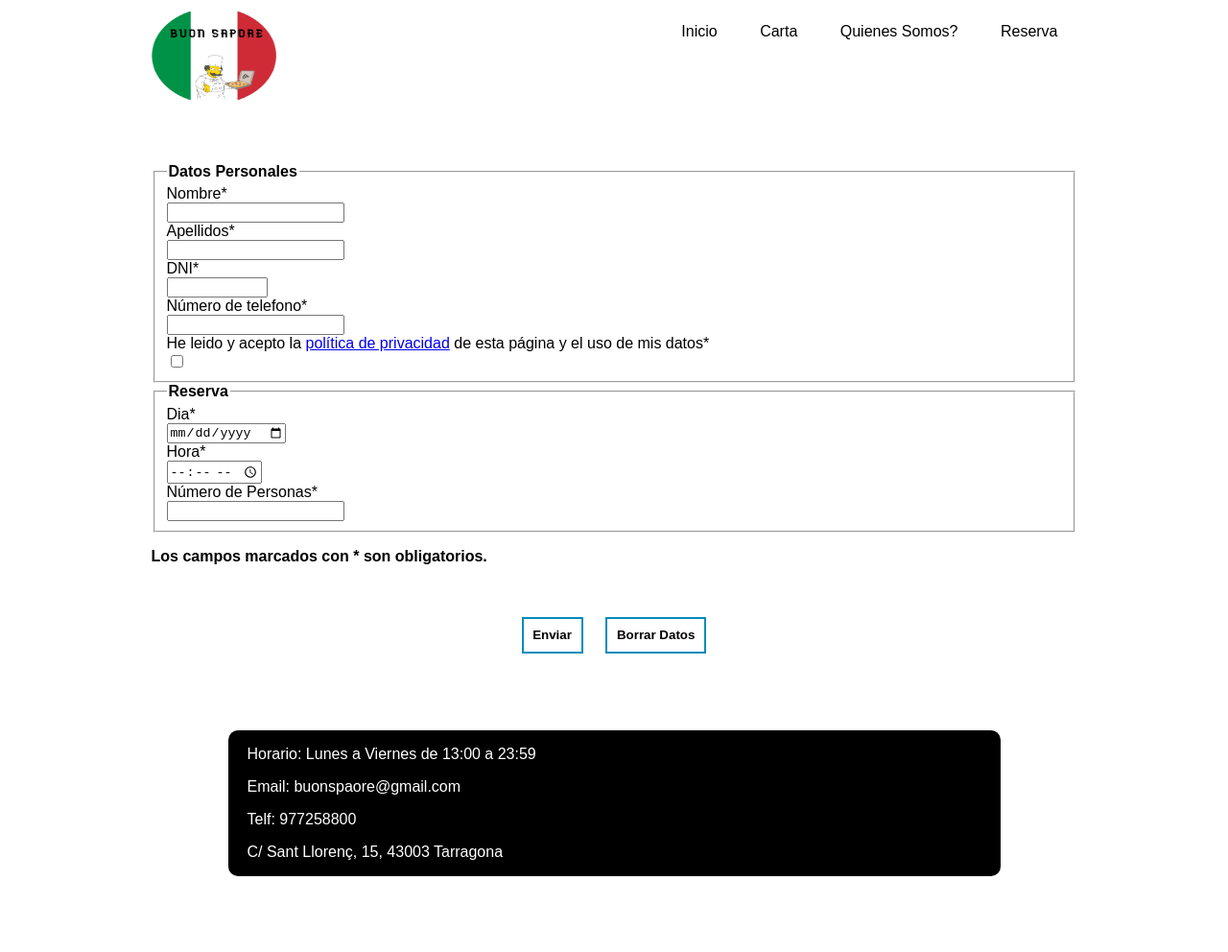
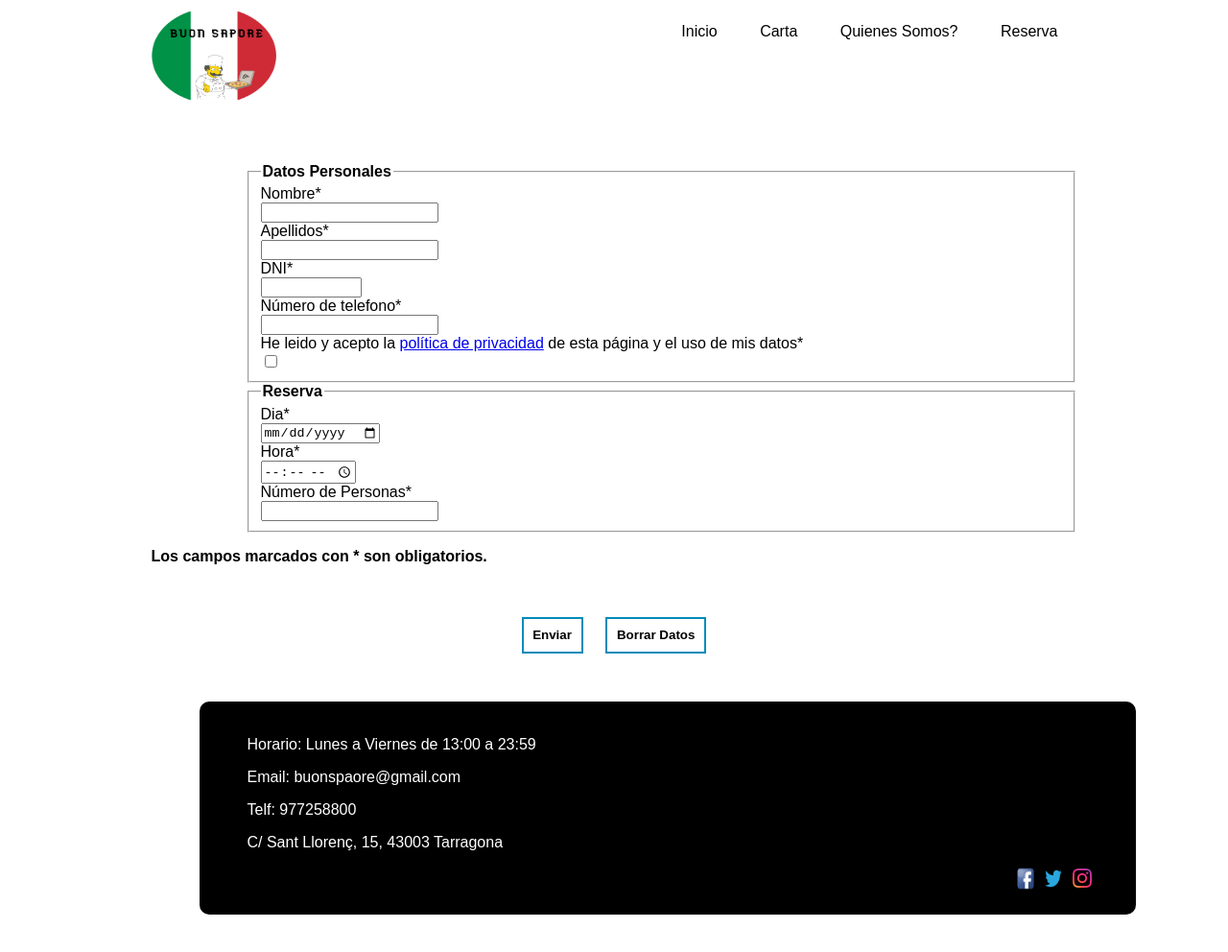
Before and after one commit to AlexOsuna48/Buon-Sapore, a plain HTML site: page HTML/reserva.html in a window 1280 px wide. Shown: the whole page at 96% size. Drawn offline with Linux system fonts and the light colour scheme.

Commit message:
Add files via upload

```diff
--- a/CSS/estilcarta.css
+++ b/CSS/estilcarta.css
@@ -79,9 +79,31 @@ body {
   border-radius:10px;
   color: white;
   background-color: black;
-  padding-left: 20px;
+  padding-left: 50px;
+  padding-top: 20px;
 }
 
 a{
   text-decoration: none;
 }
+
+.insta{
+  margin-top: 2px;
+  height:20px;
+width: 20px;
+  float: right;
+  margin-right: 5%;
+}
+.twitter {
+  height:25px;
+width:20px;
+  float: right;
+  margin-right: 1%;
+}
+.face {
+  height:25px;
+width:20px;
+  float: right;
+  margin-right: 1%;
+  margin-bottom: 25px;
+}
--- a/CSS/estilreserva.css
+++ b/CSS/estilreserva.css
@@ -71,10 +71,38 @@ input[type=number] {
 }
 .footer{
 
-    margin: 80px;
+    margin: 50px;
     overflow: hidden;
     border-radius:10px;
     color: white;
     background-color: black;
-    padding-left: 20px;
+    width: 96%;
+    padding-left: 50px;
+    padding-top: 20px;
   }
+
+fieldset {
+    margin-left: 100px;
+}
+
+
+.insta{
+    margin-top: 2px;
+    height:20px;
+	width: 20px;
+    float: right;
+    margin-right: 5%;
+}
+.twitter {
+    height:25px;
+	width:20px;
+    float: right;
+    margin-right: 1%;
+}
+.face {
+    height:25px;
+	width:20px;
+    float: right;
+    margin-right: 1%;
+    margin-bottom: 25px;
+}
--- a/CSS/estils.css
+++ b/CSS/estils.css
@@ -46,6 +46,28 @@ body {
     border-radius:10px;
     color: white;
     background-color: black;
-    padding-left: 20px;
+    padding-left: 30px;
+    padding-top: 20px;
     width: 92%;
  }
+
+ .insta{
+    margin-top: 2px;
+    height:20px;
+	width: 20px;
+    float: right;
+    margin-right: 5%;
+}
+.twitter {
+    height:25px;
+	width:20px;
+    float: right;
+    margin-right: 1%;
+}
+.face {
+    height:25px;
+	width:20px;
+    float: right;
+    margin-right: 1%;
+    margin-bottom: 25px;
+}
--- a/CSS/estilsomos.css
+++ b/CSS/estilsomos.css
@@ -41,5 +41,27 @@ p{
     border-radius:10px;
     color: white;
     background-color: black;
-    padding-left: 20px;
+    padding-left: 50px;
+    padding-top: 20px;
   }
+
+  .insta{
+    margin-top: 2px;
+    height:20px;
+	width: 20px;
+    float: right;
+    margin-right: 5%;
+}
+.twitter {
+    height:25px;
+	width:20px;
+    float: right;
+    margin-right: 1%;
+}
+.face {
+    height:25px;
+	width:20px;
+    float: right;
+    margin-right: 1%;
+    margin-bottom: 25px;
+}
--- a/HTML/reserva.html
+++ b/HTML/reserva.html
@@ -60,10 +60,10 @@
             <strong>Los campos marcados con * son obligatorios.</strong>
             </p>
 
-              <label for="enviar"></label><br>
+              <label class="env" for="enviar"></label><br>
               <input type="submit" id="enviar" value="Enviar" >
 
-              <label for="borrar"></label>
+              <label class="borr" for="borrar"></label>
               <input type="reset" id="borrar" value="Borrar Datos" >
 
         </form>
@@ -84,9 +84,15 @@
         <p>
           C/ Sant Llorenç, 15, 43003 Tarragona
         </p>
+
+          <a href="https://www.instagram.com/"><img class="insta" src="../IMAGENES/instagram.png" alt=" "></a>
+
+          <a href="https://twitter.com/"><img class="twitter" src="../IMAGENES/twitter.png" alt=""></a>
+
+          <a href="https://es-es.facebook.com/"><img class="face" src="../IMAGENES/facebook.png" alt=""> </a>
+
       </div>
-
-    </footer>
+     </footer>
   </div>
 
 </body>
```
Also changed, not shown: HTML/carta.html (+7 -6 lines), HTML/quinessomos.html (+9 -2 lines), index.html (+9 -1 lines), IMAGENES/facebook.png (added), IMAGENES/instagram.png (added), IMAGENES/twitter.png (added).
